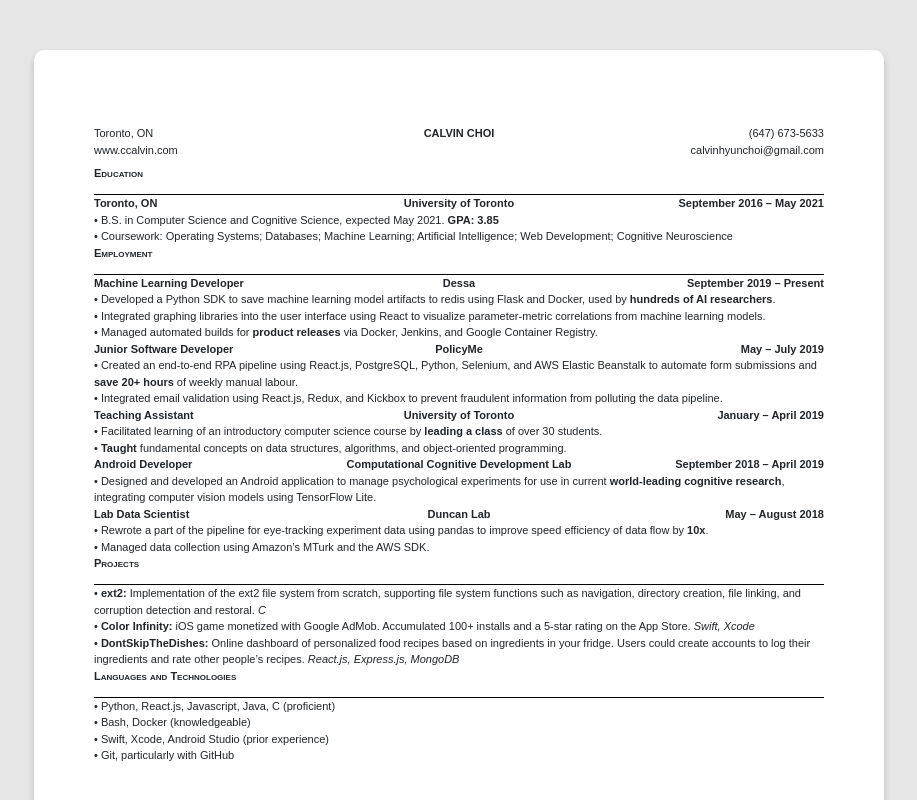
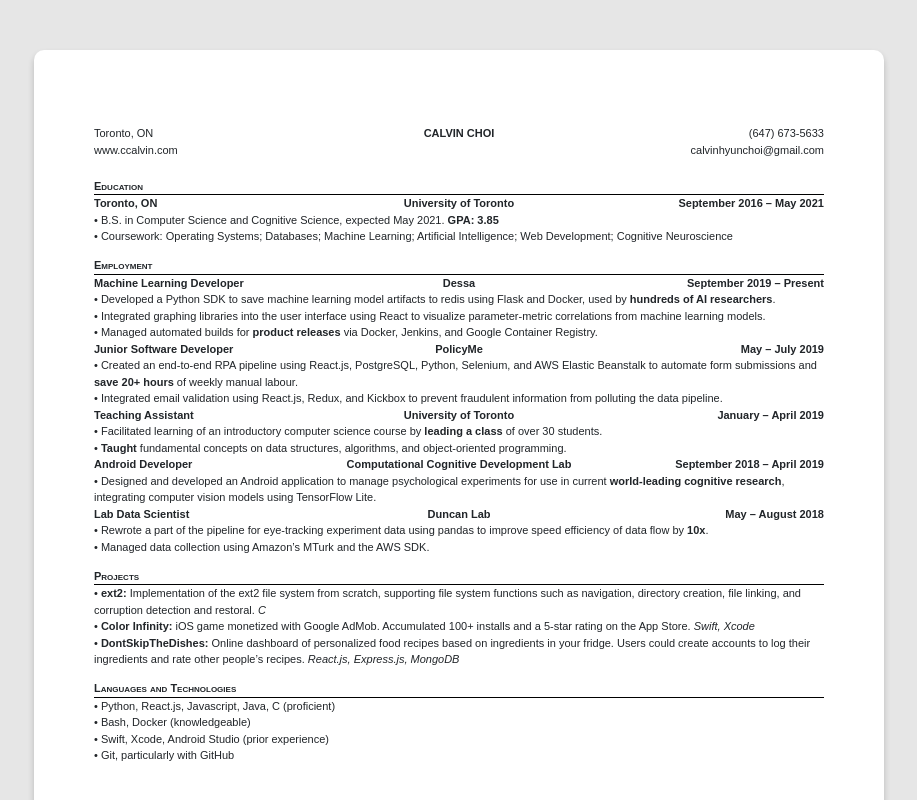
Before and after one commit to choi-calvin/choi-calvin.github.io, a React (Create React App) app: page / in a window 1280 px wide. Shown: the top 800 px of the page, without its empty margins (181-1098 px from the left). Built offline with nearby package versions, Linux system fonts and the light colour scheme.

Commit message:
Move header text down

```diff
--- a/src/js/containers/Header.css
+++ b/src/js/containers/Header.css
@@ -2,4 +2,6 @@
   height: 30px;
   border-bottom: 1px solid black;
   margin: 0 -15px;
+  display: flex;
+  align-items: flex-end;
 }
```
